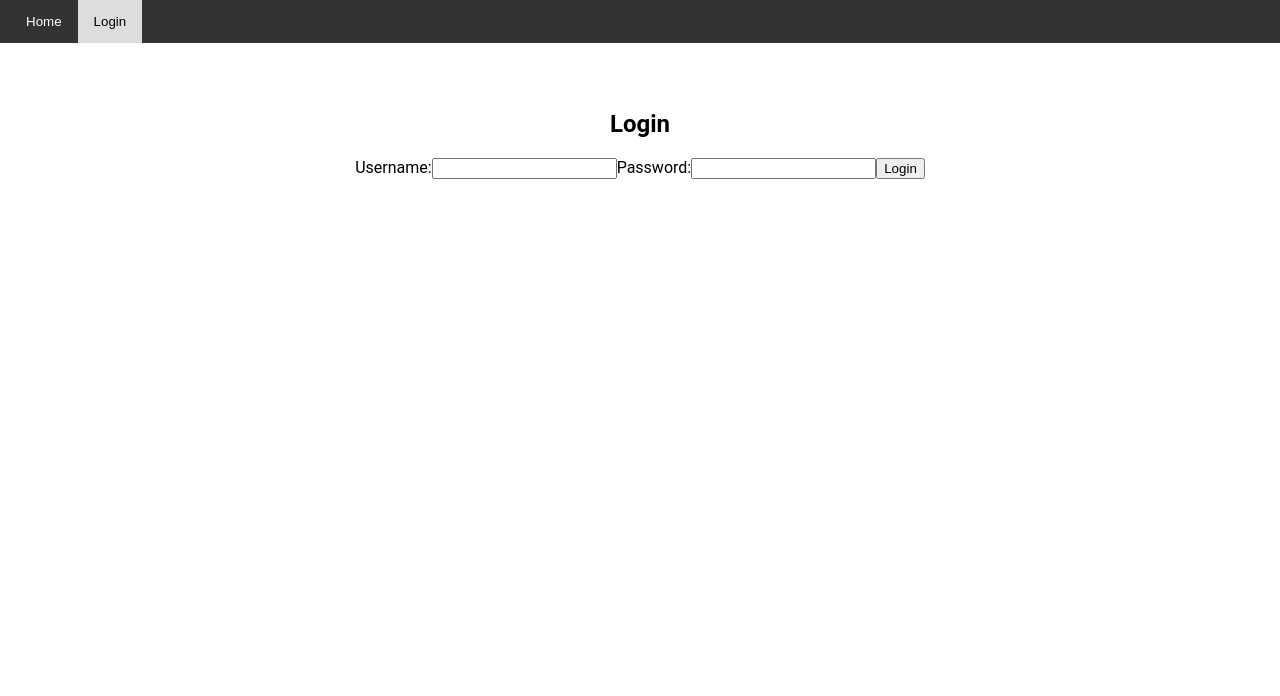
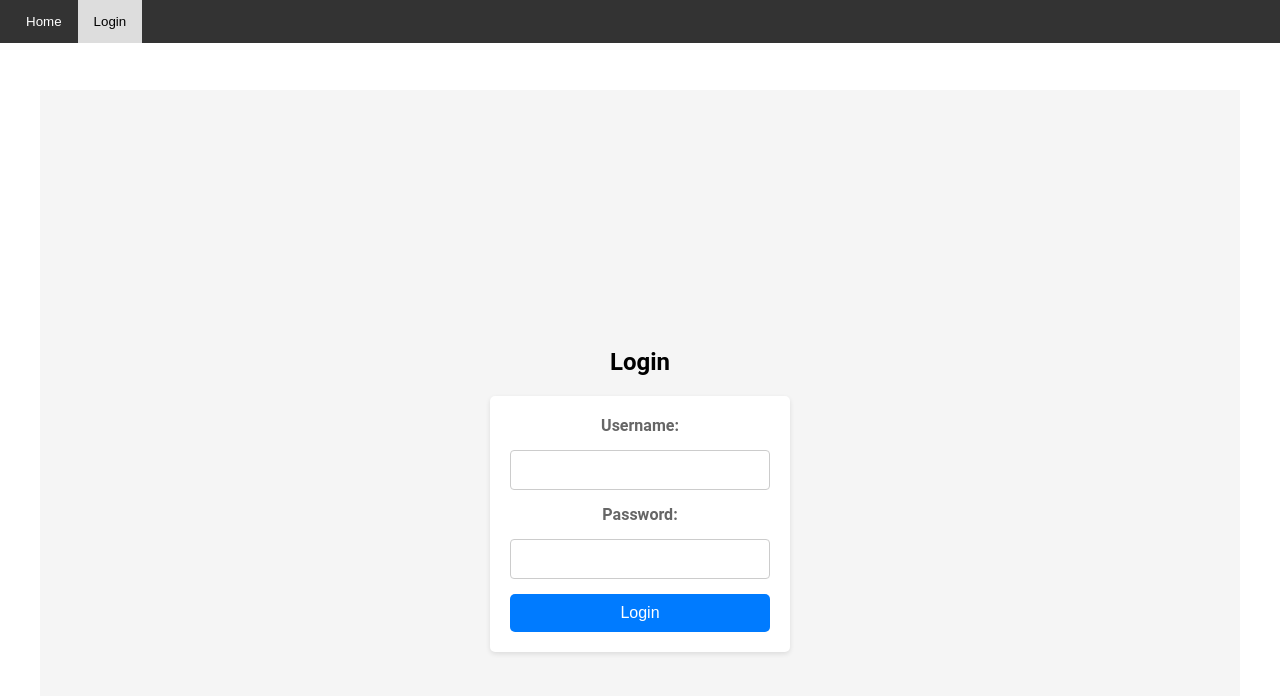
Before and after one commit to brandon-medina/Capstone, a React (Vite) app: page /login in a window 1280 px wide. Shown: the top 696 px of the page. Built offline with nearby package versions, Linux system fonts and the light colour scheme.

Commit message:
Styled the login page to be more professional looking

```diff
--- a/src/components/Login.jsx
+++ b/src/components/Login.jsx
@@ -1,6 +1,7 @@
 import React, { useState } from 'react';
 import { useNavigate } from 'react-router-dom';
 import { useLoginUserMutation } from '../api';
+import '../styles/login.css';
 
 function Login({ setToken }) {
     const navigate = useNavigate();
@@ -31,7 +32,7 @@ function Login({ setToken }) {
 
 
     return (
-        <div>
+        <div className="login-container">
             <h2>Login</h2>
             <form onSubmit={handleSubmit}>
                 <label>Username:</label>
--- a/src/styles/login.css
+++ b/src/styles/login.css
@@ -0,0 +1,56 @@
+/* General styling for the login container */
+.login-container {
+    display: flex;
+    flex-direction: column;
+    align-items: center;
+    justify-content: center;
+    height: 100vh;
+    background-color: #f5f5f5;
+}
+
+/* Styling the form to appear more centered and structured */
+.login-container form {
+    padding: 20px;
+    border-radius: 5px;
+    box-shadow: 0 2px 5px rgba(0, 0, 0, 0.1);
+    background-color: white;
+    display: flex;
+    flex-direction: column;
+    gap: 15px; /* Creates consistent spacing between form elements */
+    width: 300px; /* Ensures the form is not too wide */
+}
+
+login-container h2 {
+    text-align: center;
+    color: #333;
+}
+
+.login-container label {
+    color: #666;
+    font-weight: bold;
+}
+
+.login-container input {
+    border: 1px solid #ccc;
+    border-radius: 4px;
+    padding: 10px;
+    font-size: 16px;
+}
+
+.login-container button {
+    background-color: #007bff;
+    color: white;
+    padding: 10px 20px;
+    border: none;
+    border-radius: 5px;
+    cursor: pointer;
+    font-size: 16px;
+}
+
+.login-container button:disabled {
+    background-color: #ccc;
+}
+
+.login-container button:not(:disabled):hover {
+    background-color: #0056b3;
+}
```
